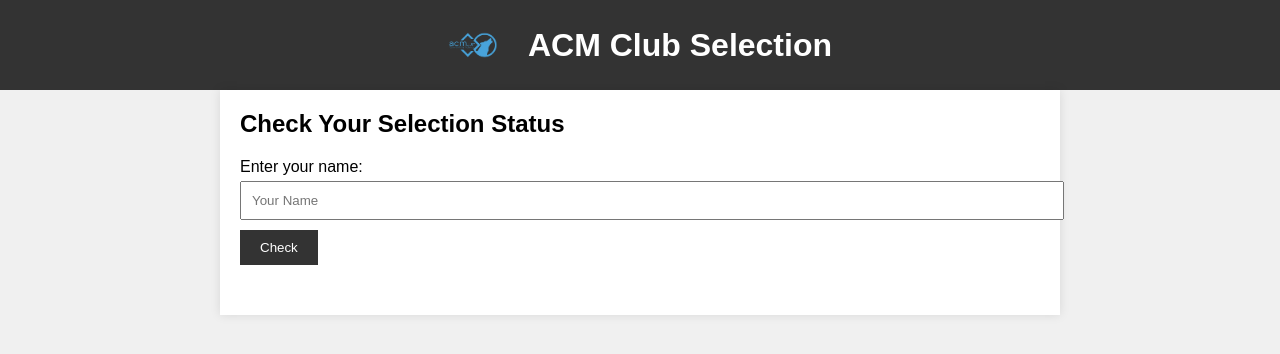
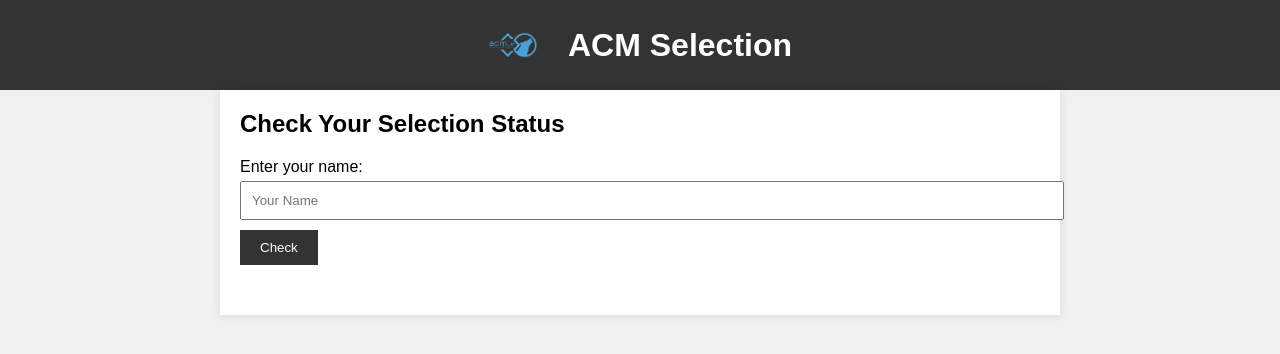
Before and after one commit to ritwija05/acmselection, a plain HTML site: page index.html in a window 1280 px wide. Drawn offline with Linux system fonts and the light colour scheme.

Commit message:
Update index.html

```diff
--- a/index.html
+++ b/index.html
@@ -10,7 +10,7 @@
     <header>
 
         <img src="acmjuit-removebg-preview.png" alt="ACM Logo">
-        <h1>ACM Club Selection</h1>
+        <h1>ACM Selection</h1>
     </header>
     <main>
         <section class="selection-form">
```
